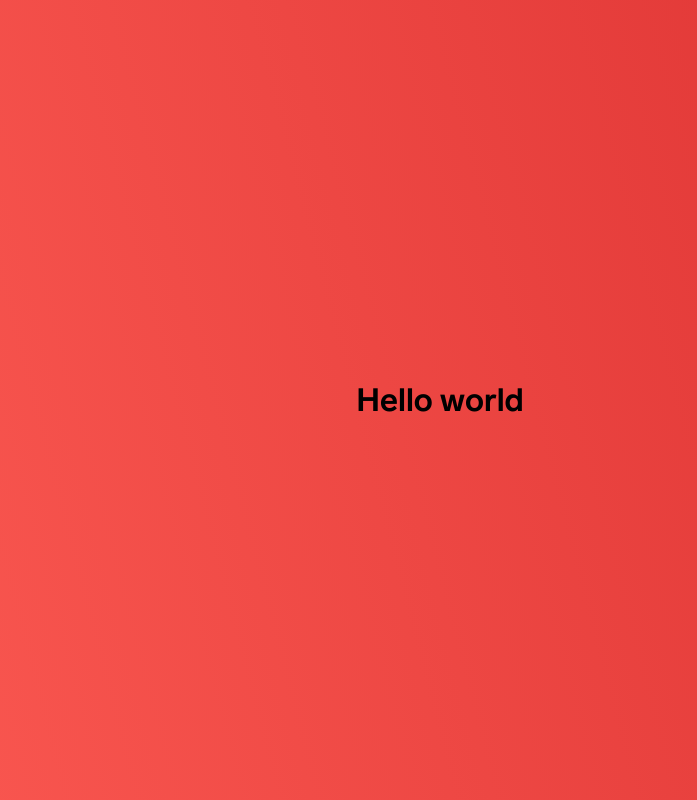
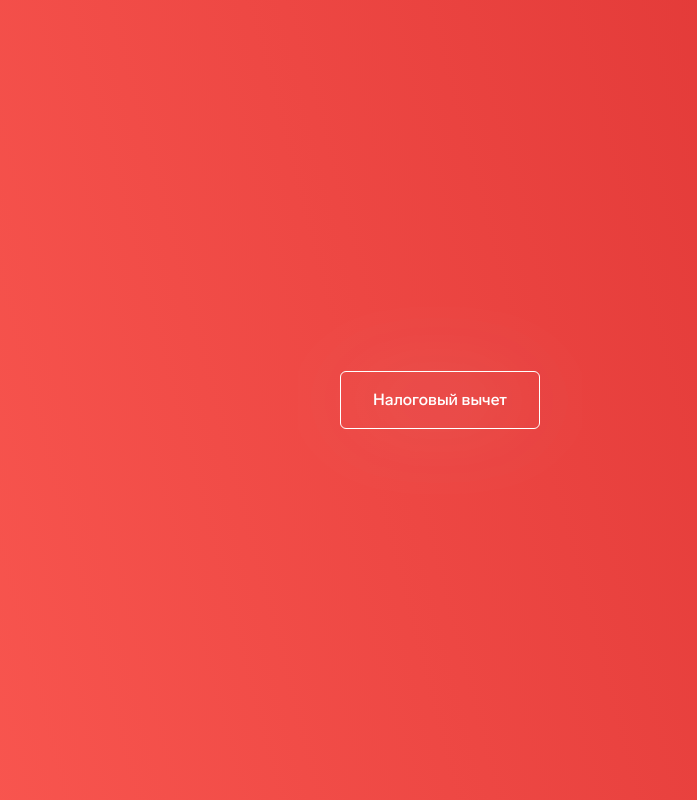
Before and after one commit to korbutds/OUTSIDE_digital, a React (Create React App) app: page / in a window 1280 px wide. Shown: the whole page, without its empty margins (200-897 px from the left). Built offline with nearby package versions, Linux system fonts and the light colour scheme.

Commit message:
feat: Оформит компонент Button

```diff
--- a/public/css/style.css
+++ b/public/css/style.css
@@ -48,6 +48,7 @@
     /* --main-color: rgba(234,0,41,1); */
     --bcg-gradient: linear-gradient(255.35deg, rgba(220,49,49,1) 0.83%, rgba(255,79,79,0) 108.93%);
     --btn-color: rgba(255,255,255,1);
+    --btn-disabled: rgb(189, 196, 203);
     /* --modal-bcg: rgba(255,255,255,1); */
     --btn-color-hover: rgba(234,0,41,1);
     /* --btn-close-color: $main-color; */
--- a/src/components/app/app.jsx
+++ b/src/components/app/app.jsx
@@ -1,10 +1,11 @@
 import React from 'react';
+import Button from '../button/button';
 import './app.css';
 
 const App = () => {
     return (
         <div className='outside-project'>
-            <h1>Hello world</h1>
+            <Button />
         </div>
     )
 }
--- /dev/null
+++ b/src/components/button/button.css
@@ -0,0 +1,42 @@
+
+
+.button {
+    display: inline-block;
+    padding: 12px 24px;
+
+    font-family: 'Lab Grotesque';
+    font-size: 12px;
+    font-weight: 500;
+    line-height: 16px;
+    text-align: center;
+    color: var(--btn-color);
+
+    background-color: transparent;
+    border: 1px solid var(--btn-color);
+    border-radius: 6px;
+    filter: drop-shadow(0px 0px 44px var(--btn-shadow));
+
+    transition: all 0.2s ease-in-out;
+    }
+
+@media (min-width: 768px) {
+    .button {
+        padding: 16px 32px;
+        font-size: 16px;
+        line-height: 24px;
+    }
+  }
+
+  .button:hover,
+  .button:focus {
+    color: var(--text-color);
+    background: var(--btn-color);
+    filter: none;
+    outline: none;
+  }
+
+  .button:disabled {
+    background-color: var(--btn-disabled);
+    color: var(--btn-color);
+    filter: none;
+  }
--- /dev/null
+++ b/src/components/button/button.jsx
@@ -0,0 +1,14 @@
+import React from 'react'
+import './button.css'
+
+const Button  = () => {
+    const handleButtonClick = () => {
+        console.log(`click`);
+    }
+
+    return (
+        <button type="button" className="button button-calc" disabled={false} onClick={handleButtonClick}>Налоговый вычет</button>
+    )
+}
+
+export default Button;
--- a/src/index.css
+++ b/src/index.css
@@ -2,11 +2,12 @@ body {
   position: relative;
 
   margin: 0;
-  min-height: 100vh;
+  min-width: 320px;
 
   font-family: 'Lab Grotesque', Arial, Helvetica, sans-serif;
   font-weight: 500;
 
   background-color: var(--bcg-color);
   background-image: var(--bcg-gradient);
+  background-size: 100%;
 }
```
